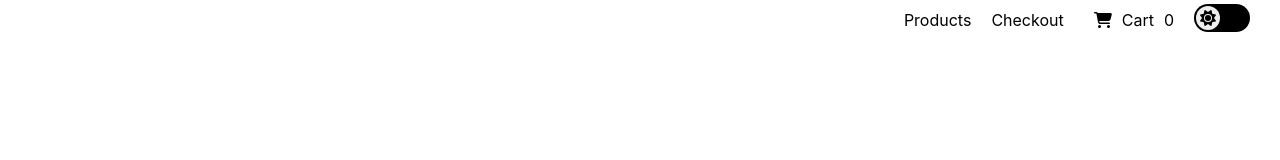
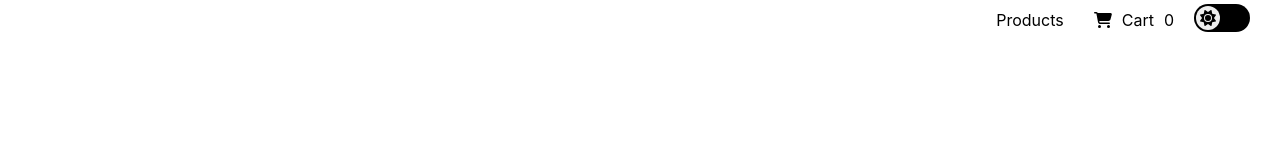
Before and after one commit to MGrunow1/fake-store, a React (Create React App) app: page / in a window 1280 px wide. Shown: the top 160 px of the page. Built offline with nearby package versions, Linux system fonts and the light colour scheme.

Commit message:
feat(Header): Hide checkout link when blocked

```diff
--- a/src/components/header-footer/NavBar.js
+++ b/src/components/header-footer/NavBar.js
@@ -1,7 +1,10 @@
+import { useContext } from "react";
+import { CartContext } from "../../contexts/CartContext";
 import { NavContainer } from "../StyledComponents";
 import StyledNavLink from "./StyledNavLink";
 
 export default function NavBar() {
+    const { cart } = useContext(CartContext);
     return (
         <>
         <NavContainer vertical={false}>
@@ -9,10 +12,13 @@ export default function NavBar() {
                 page="/products"
                 text="Products"
             />
-            <StyledNavLink
-                page="/checkout"
-                text="Checkout"
-            />
+            {(cart.length > 0) &&
+                <StyledNavLink
+                    page="/checkout"
+                    text="Checkout"
+                />
+            }
+
         </NavContainer>
         </>
     )
```
